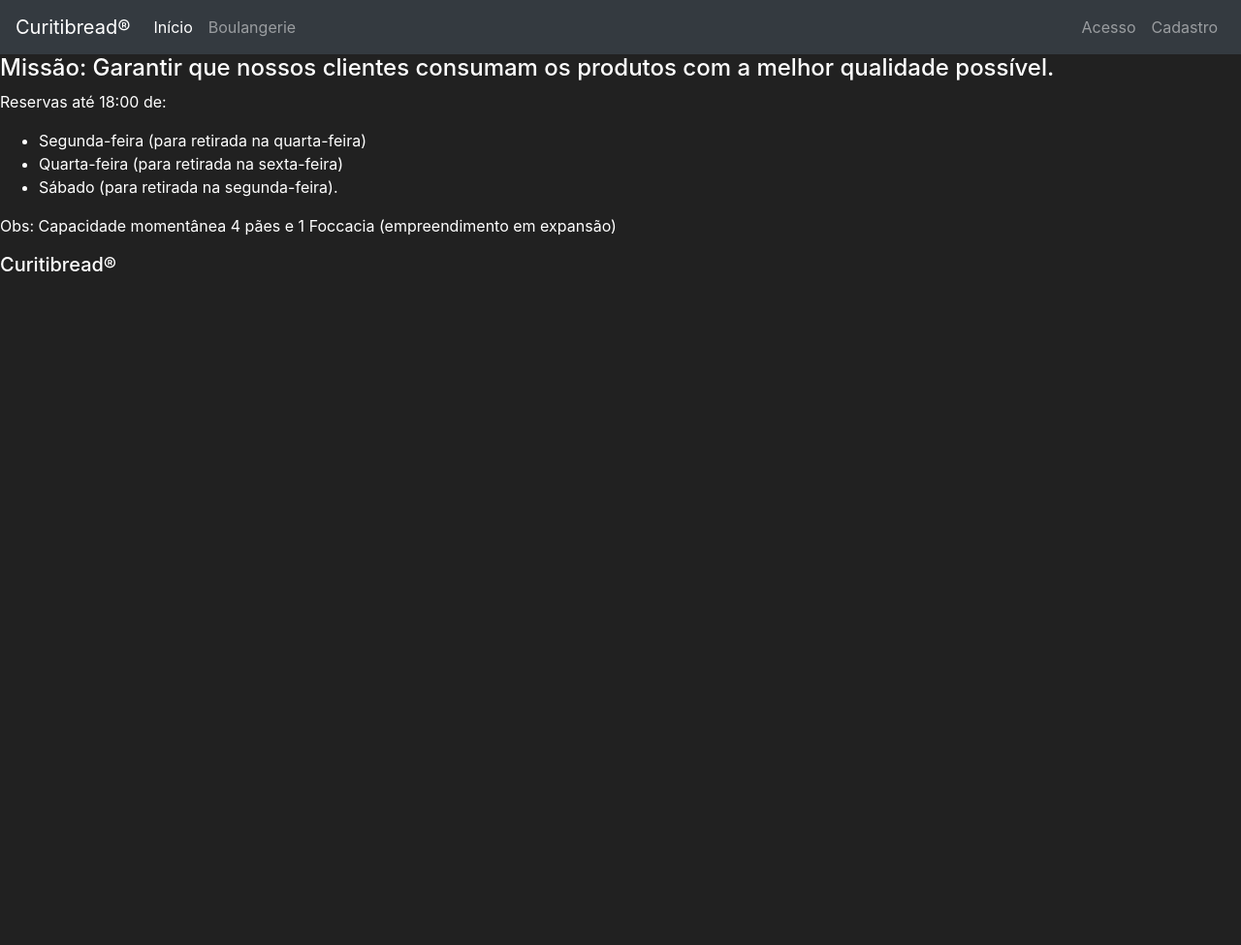
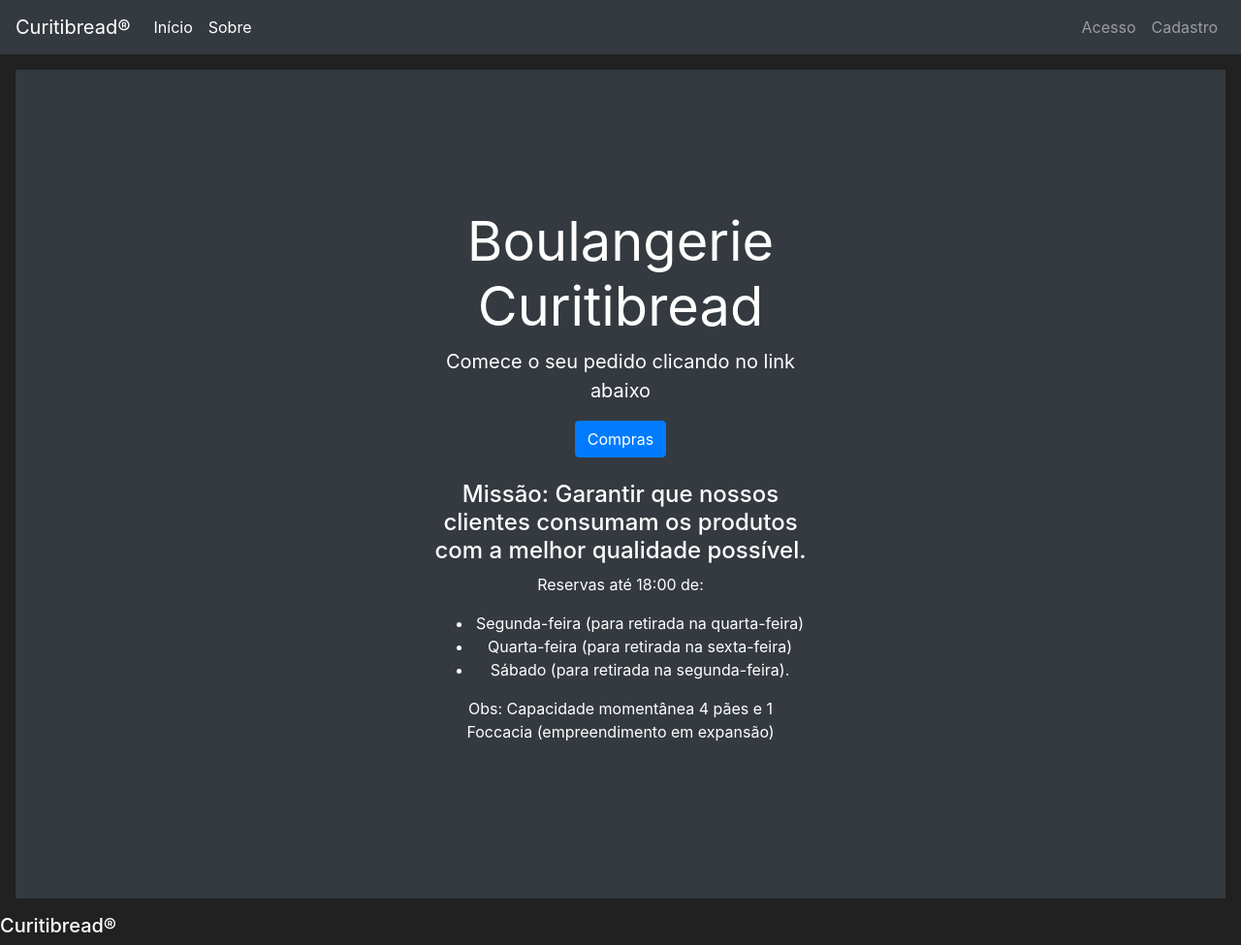
Before and after one commit to marcelocmatos/Market, a Flask app: page / in a window 1280 px wide. Shown: the whole page at 97% size. Before the commit the page ends 280 px from the top, so only its background shows below. Run offline with Flask 2, Linux system fonts and the light colour scheme; some libraries are stand-ins or nearby versions.

Commit message:
Atualização de 29/03/2021

```diff
--- a/market/routes.py
+++ b/market/routes.py
@@ -2,7 +2,7 @@ from market import app, db
 from flask import render_template, redirect, url_for, flash
 from market.models import Item, User
 from market.forms import RegisterForm, LoginForm
-from flask_login import login_user
+from flask_login import login_user, logout_user
 
 
 @app.route('/')
@@ -46,3 +46,14 @@ def acesso():
             flash('Usuário ou senha incorretos, tente novamente', category='danger')
 
     return render_template('acesso.html', form=form)
+
+
+@app.route('/desconectar', methods=['GET', 'POST'])
+def desconectar():
+    logout_user()
+    flash('Você foi desconectado!', category='info')
+    return redirect(url_for('pagina_inicial'))
+
+@app.route('/sobre')
+def sobre():
+    return render_template('sobre.html')
--- a/market/templates/base.html
+++ b/market/templates/base.html
@@ -29,31 +29,32 @@
               <li class="nav-item active">
                   <a class="nav-link" href="{{ url_for('pagina_inicial') }}">Início <span class="sr-only">(current)</span></a>
               </li>
-              <li class="nav-item">
-                  <a class="nav-link" href="{{ url_for('loja') }}">Boulangerie</a>
+              <li class="nav-item active">
+                  <a class="nav-link" href="{{ url_for('sobre') }}">Sobre <span class="sr-only">(current)</span></a>
               </li>
           </ul>
             {% if current_user.is_authenticated %}
                 <ul class="navbar-nav">
                     <li class="nav-item">
+                        <a class="nav-link" href="{{ url_for('loja') }}">Boulangerie</a>
+                    </li>
+
+                    <li class="nav-item">
                         <a class="nav-link" style="color: lawngreen; font-weight: bold">
                             <i class="fas fa-coins"></i>
                                 {{ current_user.username }}, seu saldo é de {{ current_user.corrige_formato_dinheiro }}
-
                         </a>
                     </li>
 
-<!--                    <li class="nav-item">-->
-<!--                        <a class="nav-link">Bem vindo, {{ current_user.username }}</a>-->
-<!--                    </li>-->
-
                     <li class="nav-item">
-                        <a class="nav-link" href="#">Sair</a>
+                        <a class="nav-link" href="{{ url_for('desconectar') }}">Sair</a>
                     </li>
                  </ul>
 
             {% else %}
+
                  <ul class="navbar-nav">
+
                      <li class="nav-item">
                          <a class="nav-link" href="{{ url_for('acesso') }}">Acesso</a>
                      </li>
--- a/market/templates/index.html
+++ b/market/templates/index.html
@@ -5,14 +5,25 @@ Curitibread
 {% endblock %}
 
 {% block content%}
+<div class="position-relative overflow-hidden p-3 p-md-5 m-md-3 text-center bg-dark" style="color:white">
+        <div class="col-md-5 p-lg-5 mx-auto my-5">
+            <h1 class="display-4 font-weight-normal">Boulangerie Curitibread</h1>
+            <p class="lead font-weight-normal">Comece o seu pedido clicando no link abaixo</p>
+            <a class="btn btn-primary" href="{{ url_for('acesso') }}">Compras</a>
+            <br>
+            <br>
             <h4>Missão: Garantir que nossos clientes consumam os produtos com a melhor qualidade possível.</h4>
-
             <p>Reservas até 18:00 de:</p>
             <ul>
                 <li>Segunda-feira (para retirada na quarta-feira)</li>
                 <li>Quarta-feira (para retirada na sexta-feira)</li>
                 <li>Sábado (para retirada na segunda-feira).</li>
             </ul>
+            <p>Obs: Capacidade momentânea 4 pães e 1 Foccacia  (empreendimento em expansão)</p>
+        </div>
+        <div class="product-device box-shadow d-none d-md-block"></div>
+        <div class="product-device product-device-2 box-shadow d-none d-md-block"></div>
+</div>
 
-<p>Obs: Capacidade momentânea 4 pães e 1 Foccacia  (empreendimento em expansão)</p>
+
 {% endblock %}
```
Also changed, not shown: market/templates/sobre.html (added, +31 -0 lines), market/market.db. Lines whose indentation alone changed are shown as unchanged.
